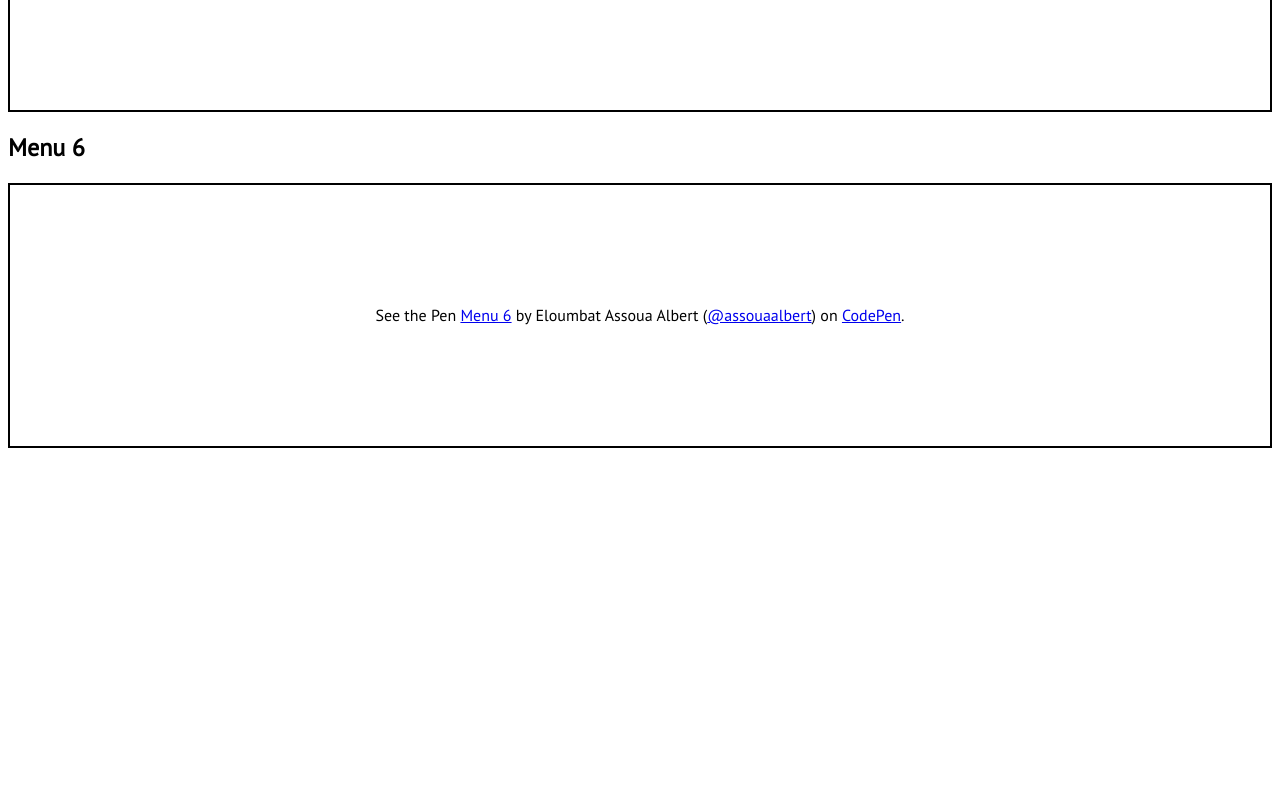
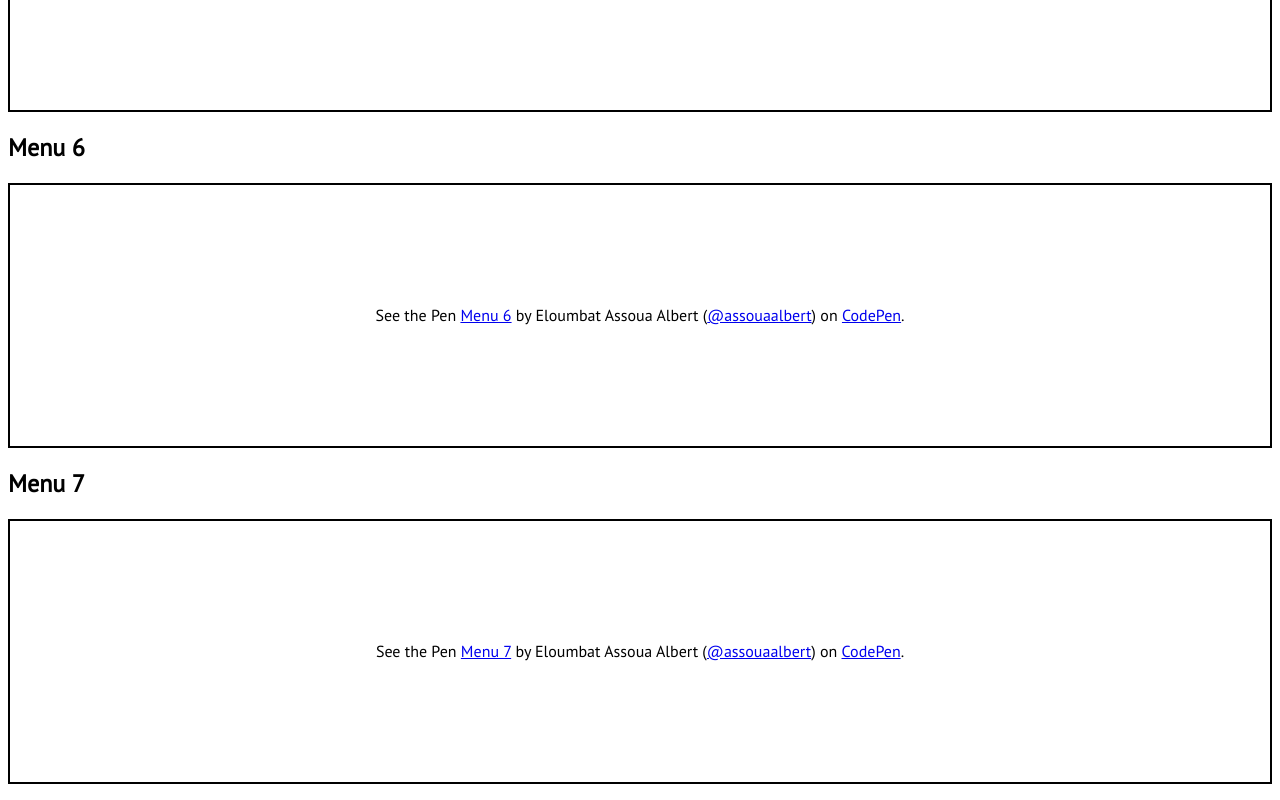
Before and after one commit to AssouaAlbert/100-HTML-NavigationMenus, a website built with webpack: page index.html in a window 1280 px wide. Shown: the part 1623-2423 px from the top of the page. Before the commit the page ends 2087 px from the top, so only its background shows below. Built offline with nearby package versions, Linux system fonts and the light colour scheme; a script that the page names is missing.

Commit message:
added menu 7

```diff
--- a/index.html
+++ b/index.html
@@ -88,6 +88,16 @@
     <script async src="https://static.codepen.io/assets/embed/ei.js"></script>
   </div>
 </section>
+<section id="menu7">
+  <h2>Menu 7</h2>
+  <p class="codepen" data-height="265" data-theme-id="dark" data-default-tab="html,result" data-user="assouaalbert" data-slug-hash="qBdgqQw" style="height: 265px; box-sizing: border-box; display: flex; align-items: center; justify-content: center; border: 2px solid; margin: 1em 0; padding: 1em;" data-pen-title="Menu 7">
+    <span>See the Pen <a href="https://codepen.io/assouaalbert/pen/qBdgqQw">
+    Menu 7</a> by Eloumbat Assoua Albert (<a href="https://codepen.io/assouaalbert">@assouaalbert</a>)
+    on <a href="https://codepen.io">CodePen</a>.</span>
+  </p>
+  <script async src="https://static.codepen.io/assets/embed/ei.js"></script>
+  </div>
+</section>
 </body>
 <script src="./scripts/chunks/bundle.js"></script>
 </html>
```
